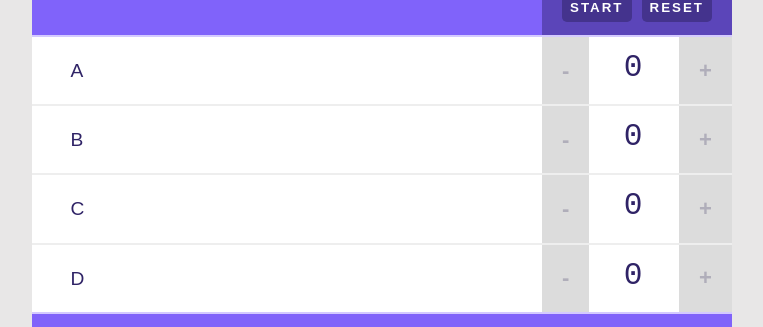
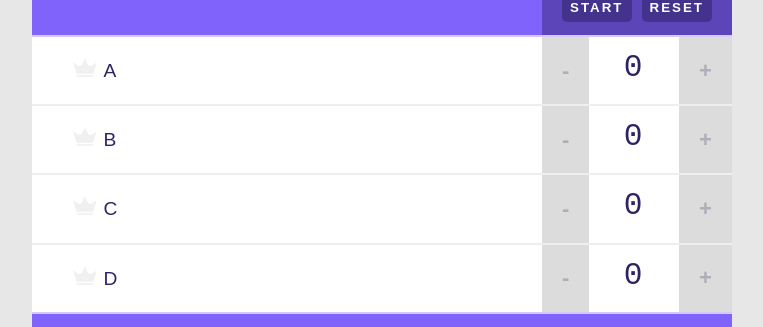
Before and after one commit to jegalchoi/unit_7_react_gallery_app, a React app: page / in a window 1280 px wide. Shown: the part 142-469 px from the top of the page, without its empty margins (258-1021 px from the left). Built offline with nearby package versions, Linux system fonts and the light colour scheme; the HTML template or start-up script is replaced by a standard one.

Commit message:
Add high score icon

```diff
--- a/src/AddPlayerForm.jsx
+++ b/src/AddPlayerForm.jsx
@@ -5,7 +5,7 @@
   let playerInput = React.createRef()
   let handleSubmit = e => {
     e.preventDefault()
-    this.props.addPlayer(playerInput.current.value)
+    addPlayer(playerInput.current.value)
     e.currentTarget.reset()
   }
   return (
--- a/src/App.css
+++ b/src/App.css
@@ -22,7 +22,7 @@
   display: flex;
   background-color: #8063FA;
 }
-Input[type=text] {
+input[type=text] {
   flex-grow: 1;
   border-width: 0 0 1px 0;
   margin: 15px 10px 15px 15px;
@@ -65,6 +65,11 @@
   height: 19px;
   margin-right: 5px;
   fill: #F0F0F0;
+}
+.is-high-score {
+  fill: #FFC657;
+  animation: grow 0.35s ease-in-out;
+  transform-origin: 50% 50%;
 }
 @keyframes grow {
   50% { transform: scale(1.4) rotate(-3deg); }
--- a/src/App.jsx
+++ b/src/App.jsx
@@ -53,8 +53,17 @@
       return newState.players
     })
   }
+  getHighScore = () => {
+    const scores = this.state.players.map(player => player.score)
+    const highScore = Math.max(...scores)
+    if (highScore) {
+      return highScore
+    }
+    return null
+  }
   render() {
     const initialPlayers = this.state.players
+    const highScore = this.getHighScore()
     return (
       <div className="scoreboard">
         <Header
@@ -69,6 +78,7 @@
             key={ player.id.toString() }
             removePlayer={ this.handleRemovePlayer }
             ScoreChange={ this.handleScoreChange }
+            isHighScore={ player.score === highScore }
           />
         )}
         <AddPlayerForm addPlayer={this.handleAddPlayer} />
--- /dev/null
+++ b/src/Crown.jsx
@@ -0,0 +1,16 @@
+import React, { Component } from 'react'
+import PropTypes from 'prop-types'
+
+export default class Crown extends Component {
+  render() {
+    return (
+      <svg className={this.props.isHighScore ? 'is-high-score' : null} viewBox="0 0 44 35">
+        <path d="M26.7616 10.6207L21.8192 0L16.9973 10.5603C15.3699 14.1207 10.9096 15.2672 7.77534 12.9741L0 7.24138L6.56986 28.8448H37.0685L43.5781 7.72414L35.7425 13.0948C32.6685 15.2672 28.3288 14.0603 26.7616 10.6207Z" transform="translate(0 0.301727)" />
+        <rect width="30.4986" height="3.07759" transform="translate(6.56987 31.5603)" />
+      </svg>
+    )
+  }
+}
+Crown.propTypes = {
+  isHighScore: PropTypes.bool
+}
--- a/src/Player.jsx
+++ b/src/Player.jsx
@@ -2,6 +2,7 @@
 import PropTypes from 'prop-types'
 
 import Counter from './Counter'
+import Crown from './Crown'
 
 export default class Player extends PureComponent {
   static propTypes = {
@@ -10,14 +11,16 @@
     name: PropTypes.string.isRequired,
     score: PropTypes.number.isRequired,
     id: PropTypes.number.isRequired,
-    idx: PropTypes.number.isRequired
+    idx: PropTypes.number.isRequired,
+    isHighScore: PropTypes.bool
   }
   render() {
-    const { name, id, idx, score, removePlayer, ScoreChange } = this.props
+    const { name, id, idx, score, removePlayer, ScoreChange, isHighScore } = this.props
     return (
       <div className="player">
         <span className="player-name">
           <button className='remove-player' onClick={() => removePlayer(id)}>✖</button>
+          <Crown isHighScore={isHighScore}/>
           {name}
         </span>
         <Counter
```
